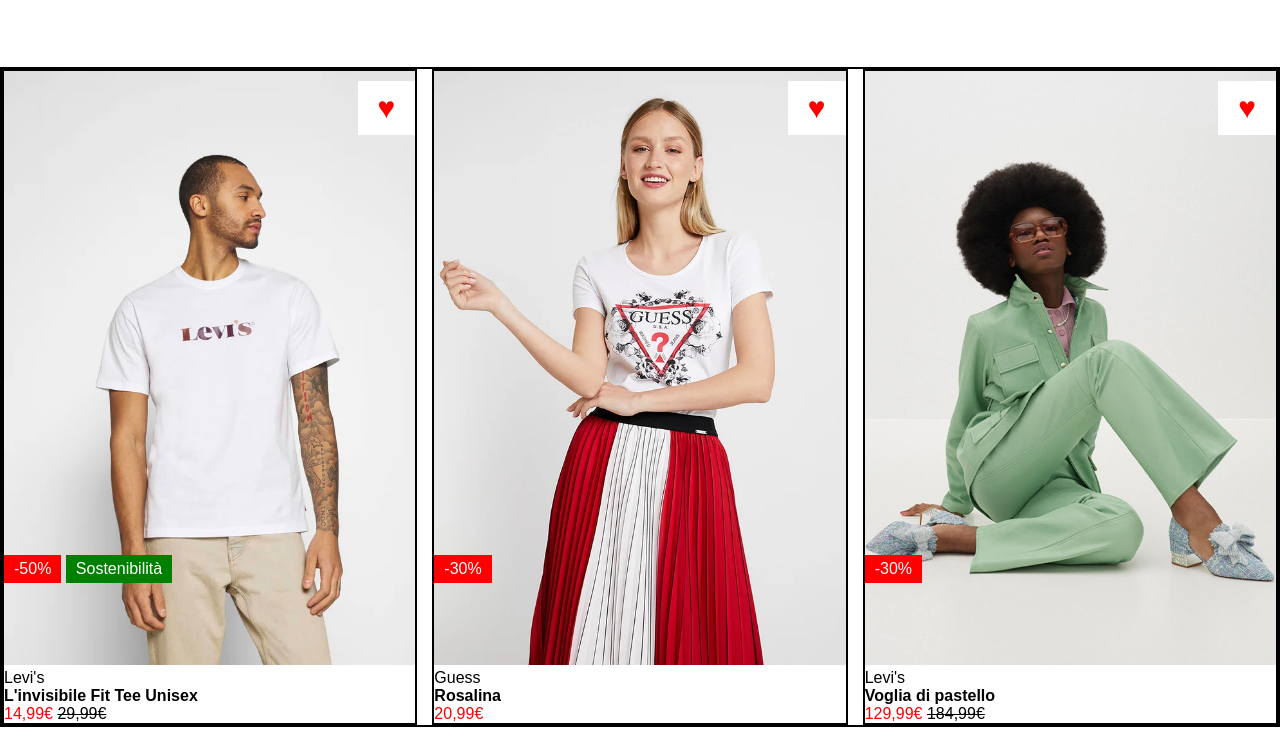
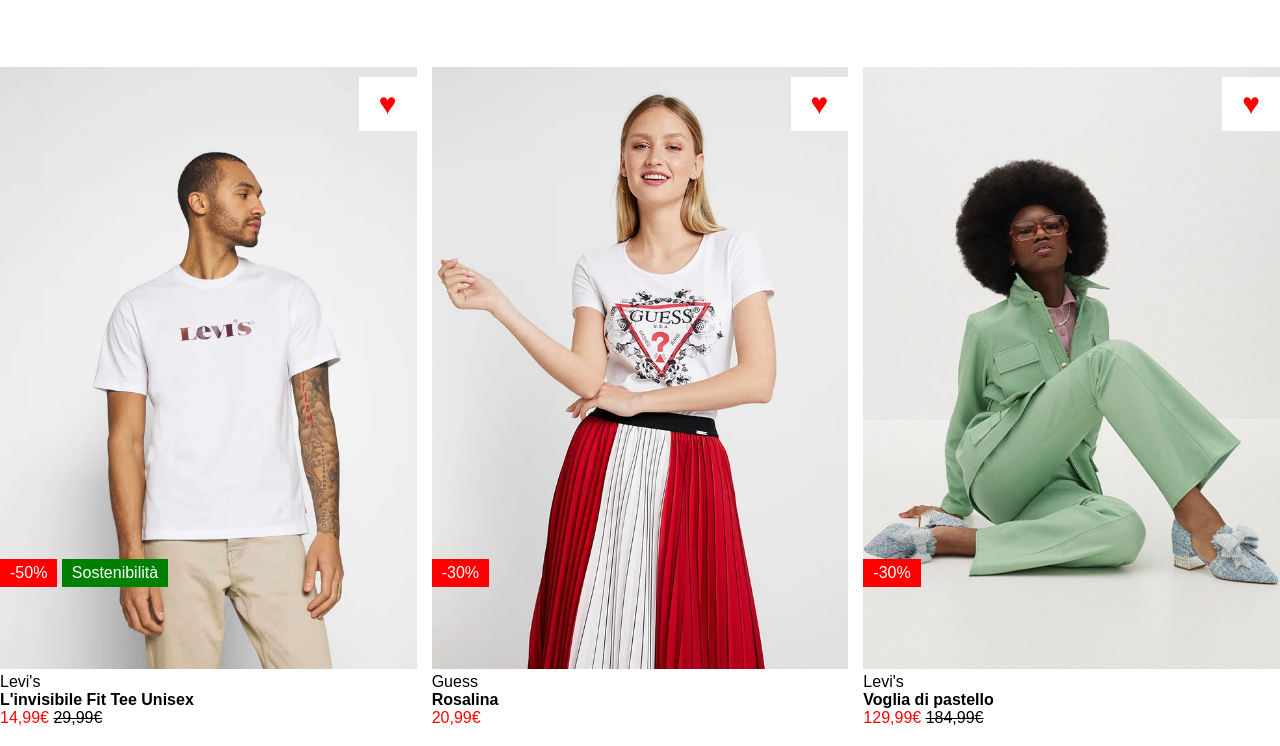
Before and after one commit to DanieleTuttolani/html-css-boolando, a plain HTML site: page index.html in a window 1280 px wide. Shown: the part 103-849 px from the top of the page. Drawn offline with Linux system fonts and the light colour scheme.

Commit message:
removed border

```diff
--- a/css/style.css
+++ b/css/style.css
@@ -16,10 +16,6 @@
 .container{
     max-width: 1500px;
     margin: auto;
-}
-
-.bordo{
-    border: 2px solid black;
 }
 
 .flex{
```
